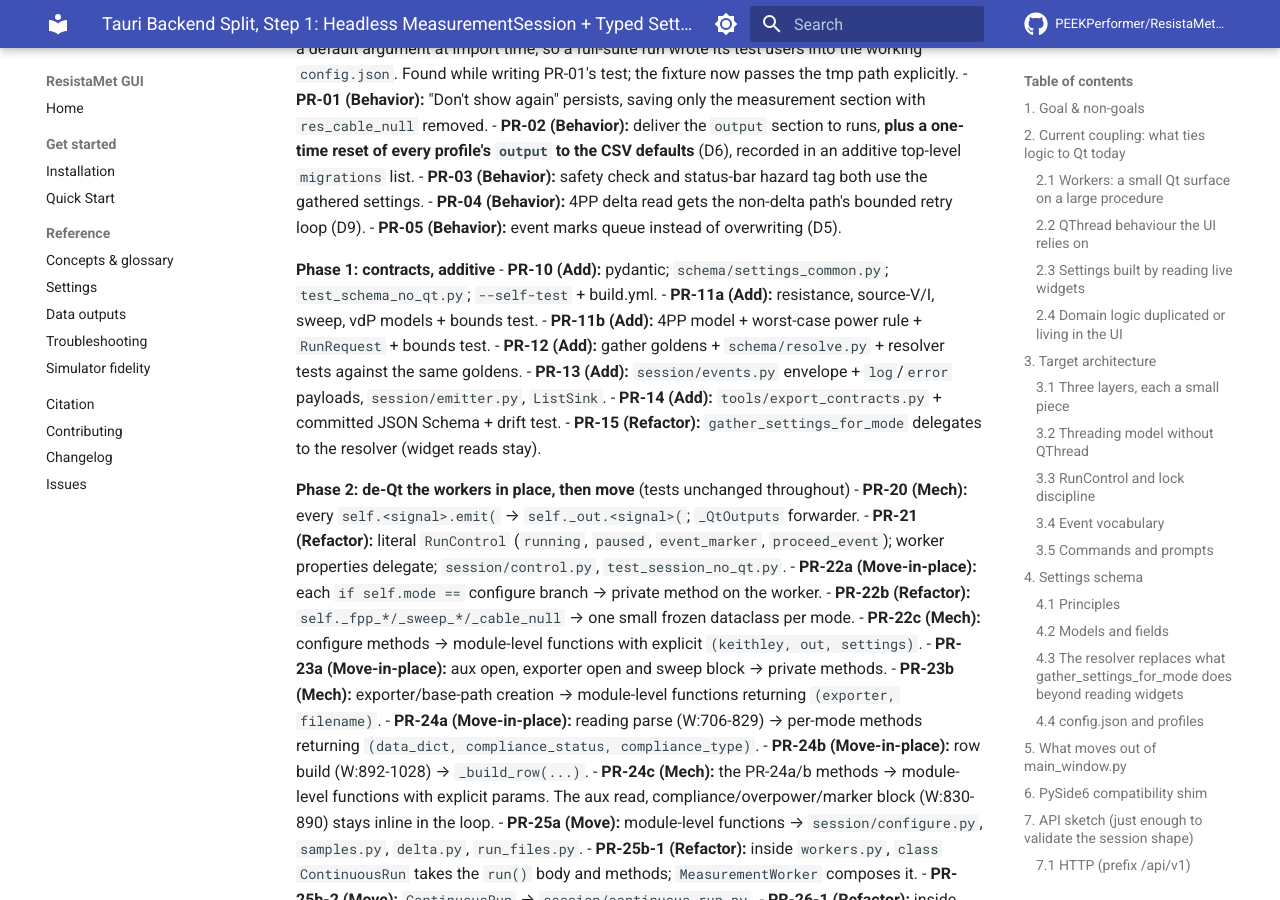
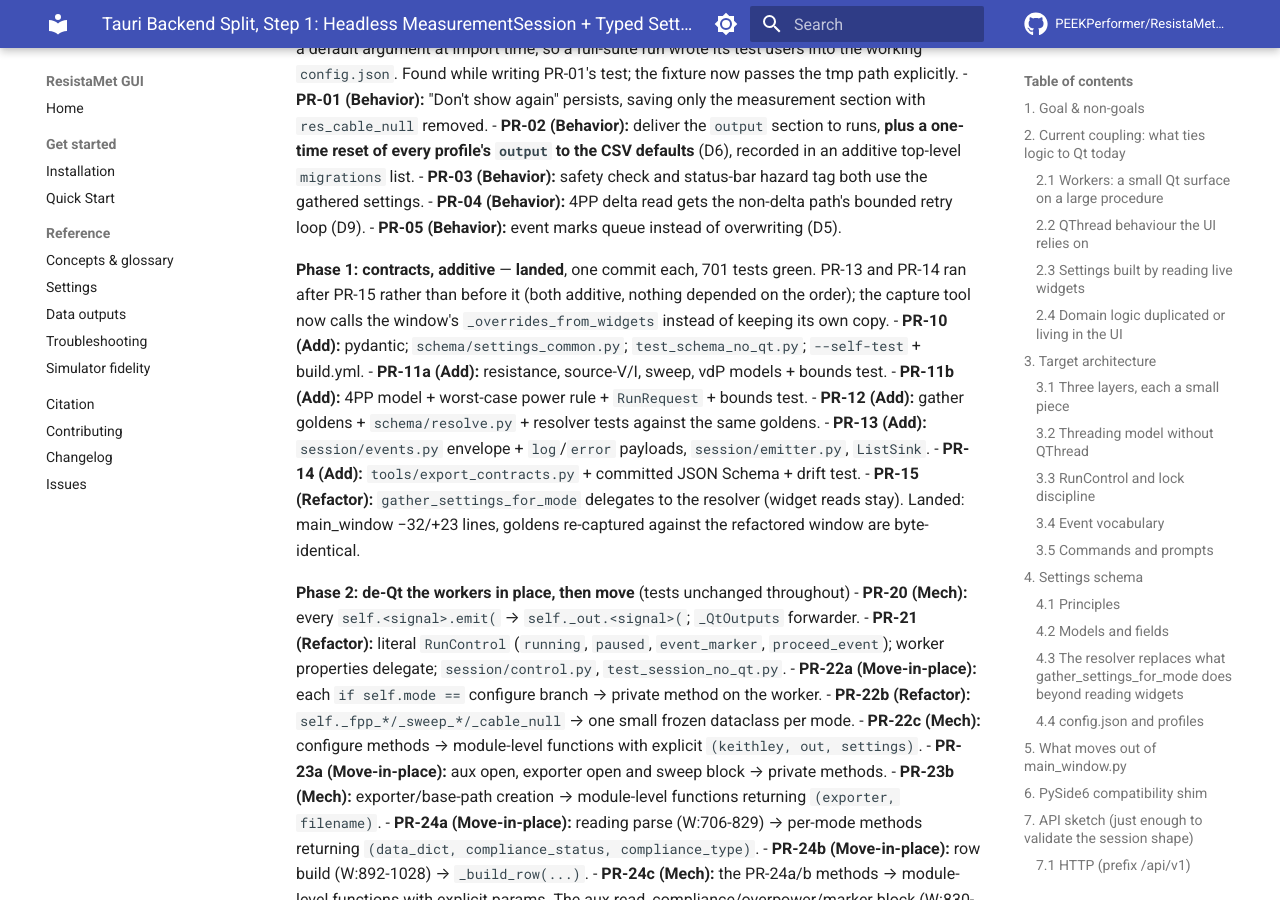
Before and after one commit to PEEKPerformer/ResistaMet-GUI, an MkDocs documentation site: the page built from docs/design/tauri_backend_split.md, in a window 1280 px wide and 900 px high, scrolled down 26927 px. Built offline with MkDocs 1.6.1 and Material for MkDocs 9.7.7, drawn with Linux system fonts in a browser that asks for light colours; comment, search, counter and statistics services are not loaded.

Commit message:
docs(design): record Phase 1 as landed

```diff
--- a/docs/design/tauri_backend_split.md
+++ b/docs/design/tauri_backend_split.md
@@ -789,7 +789,9 @@ phase run in order unless marked independent. Kinds: **Move**, **Mech** (word-di
 - **PR-04 (Behavior):** 4PP delta read gets the non-delta path's bounded retry loop (D9).
 - **PR-05 (Behavior):** event marks queue instead of overwriting (D5).
 
-**Phase 1: contracts, additive**
+**Phase 1: contracts, additive** — **landed**, one commit each, 701 tests green.
+PR-13 and PR-14 ran after PR-15 rather than before it (both additive, nothing depended on the order);
+the capture tool now calls the window's `_overrides_from_widgets` instead of keeping its own copy.
 - **PR-10 (Add):** pydantic; `schema/settings_common.py`; `test_schema_no_qt.py`; `--self-test` + build.yml.
 - **PR-11a (Add):** resistance, source-V/I, sweep, vdP models + bounds test.
 - **PR-11b (Add):** 4PP model + worst-case power rule + `RunRequest` + bounds test.
@@ -797,6 +799,7 @@ phase run in order unless marked independent. Kinds: **Move**, **Mech** (word-di
 - **PR-13 (Add):** `session/events.py` envelope + `log`/`error` payloads, `session/emitter.py`, `ListSink`.
 - **PR-14 (Add):** `tools/export_contracts.py` + committed JSON Schema + drift test.
 - **PR-15 (Refactor):** `gather_settings_for_mode` delegates to the resolver (widget reads stay).
+  Landed: main_window −32/+23 lines, goldens re-captured against the refactored window are byte-identical.
 
 **Phase 2: de-Qt the workers in place, then move** (tests unchanged throughout)
 - **PR-20 (Mech):** every `self.<signal>.emit(` → `self._out.<signal>(`; `_QtOutputs` forwarder.
```
